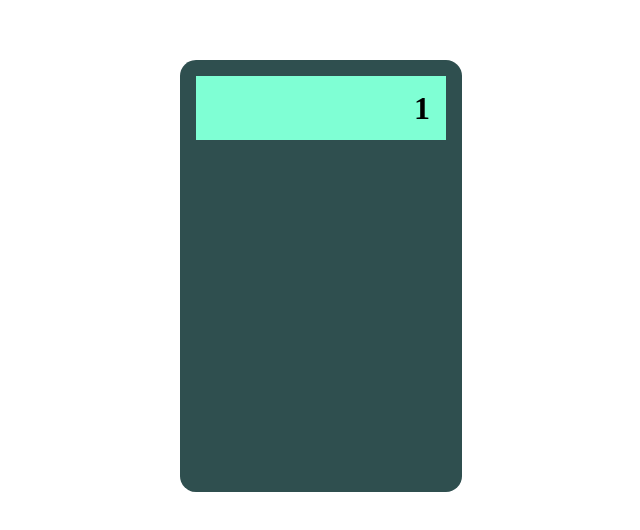
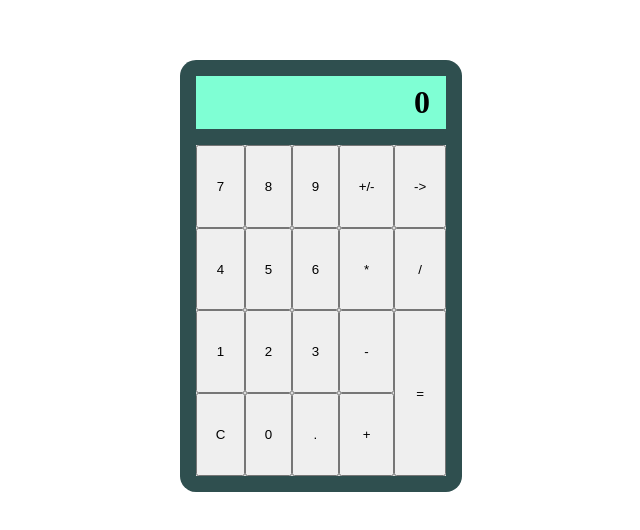
Before and after one commit to RKeyIT/hw, a plain HTML site: page 7/index.html in a window 1280 px wide. Shown: the part 124-654 px from the top of the page, without its empty margins (319-959 px from the left). Drawn offline with Linux system fonts and the light colour scheme.

Commit message:
feat: first version of view is implemented

```diff
--- a/7/index.html
+++ b/7/index.html
@@ -11,8 +11,9 @@
 <body>
     <div class="container">
         <div class="calculator">
-            <div class="result-window">1</div>
-            <div class="buttons"></div>
+            <div id="result" class="result">0</div>
+            <div id="buttons" class="buttons">
+            </div>
         </div>
     </div>
     <script src="script.js"></script>
--- a/7/script.js
+++ b/7/script.js
@@ -39,3 +39,64 @@ class Calculator {
 }
 
 const calculator = new Calculator();
+
+const UIDigits = [0, 1, 2, 3, 4, 5, 6, 7, 8, 9].map(createButton);
+const UIOps = ['+', '-', '*', '/', '+/-', '->', 'C', '.', '='].map(
+  createButton
+);
+
+function createButton(el) {
+  const btn = document.createElement('button');
+  const text = document.createTextNode(el);
+  btn.appendChild(text);
+  btn.className = `btn ${el}`;
+  btn.type = 'button';
+
+  if (typeof el === 'number') {
+    btn.style = `grid-area: d${el}`;
+  } else {
+    btn.style = `grid-area: ${applyGridAreaToSign(el)}`;
+  }
+
+  return btn;
+}
+
+function applyGridAreaToSign(el) {
+  switch (el) {
+    case '+':
+      return 'plus';
+    case '-':
+      return 'minus';
+    case '*':
+      return 'multiply';
+    case '/':
+      return 'divide';
+    case '+/-':
+      return 'invert';
+    case '->':
+      return 'delete';
+    case 'C':
+      return 'reset';
+    case '.':
+      return 'dot';
+    case '=':
+      return 'equal';
+    default:
+      throw new Error('Somebody brokes the apllication!');
+  }
+}
+
+console.log(UIDigits);
+console.log(UIOps);
+
+const btnUI = document.getElementById('buttons');
+
+function renderButtons() {
+  for (let i = 0; i < UIDigits.length; i++) {
+    btnUI.appendChild(UIDigits[i]);
+  }
+  for (let i = 0; i < UIOps.length; i++) {
+    btnUI.appendChild(UIOps[i]);
+  }
+}
+renderButtons();
--- a/7/style.css
+++ b/7/style.css
@@ -19,9 +19,12 @@ body {
     background-color: darkslategrey;
     border-radius: 1em;
     padding: 1em;
+    display: flex;
+    flex-direction: column;
+    gap: 1em
 }
 
-.result-window {
+.result {
     font-size: 2em;
     font-weight: bold;
     height: 2em;
@@ -33,7 +36,13 @@ body {
 }
 
 .buttons {
-    display: flex;
-    flex-grow: 1;
-    background-color: black;
+    display: grid;
+    height: 100%;
+    background-color: gainsboro;
+    grid-template-areas:
+        "d7 d8 d9 invert delete"
+        "d4 d5 d6 multiply divide"
+        "d1 d2 d3 minus equal"
+        "reset d0 dot plus equal"
+    ;
 }
```
